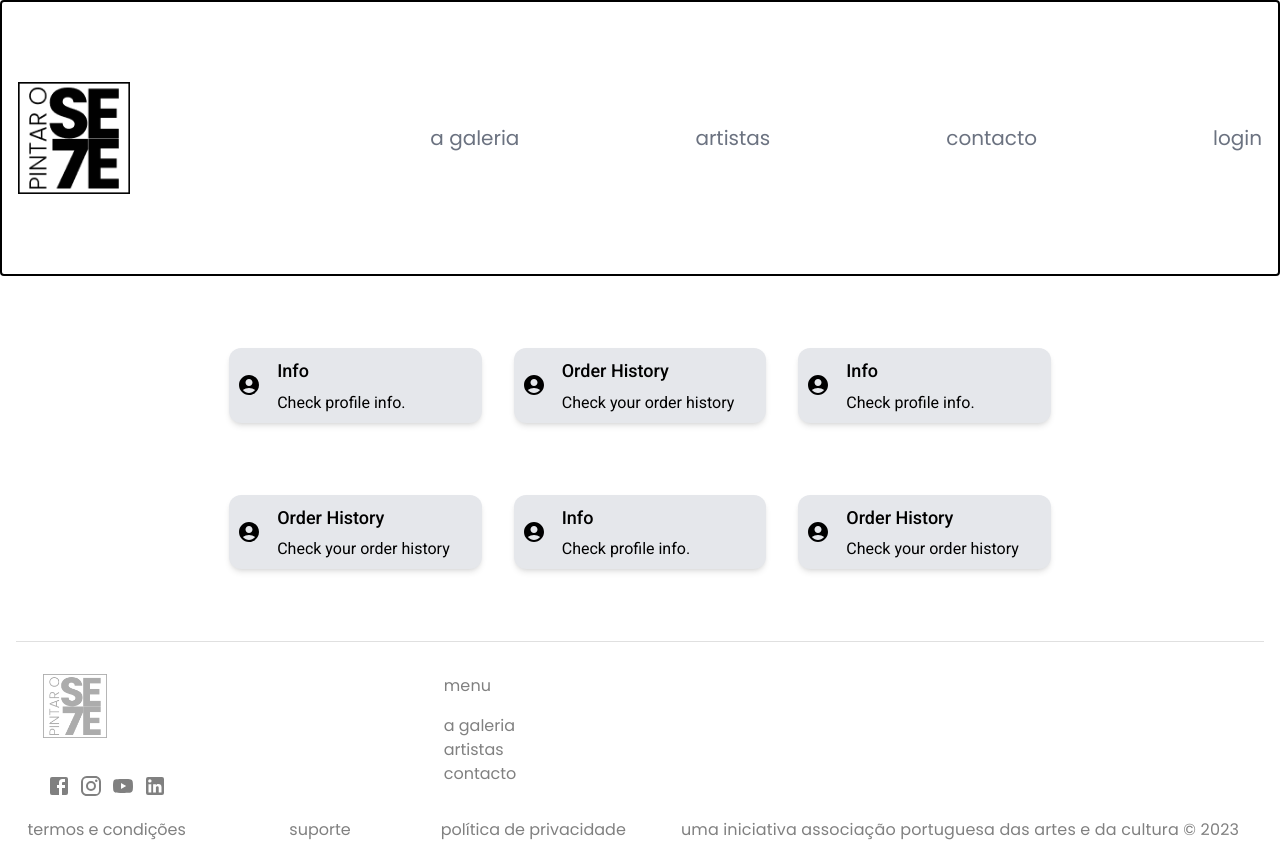
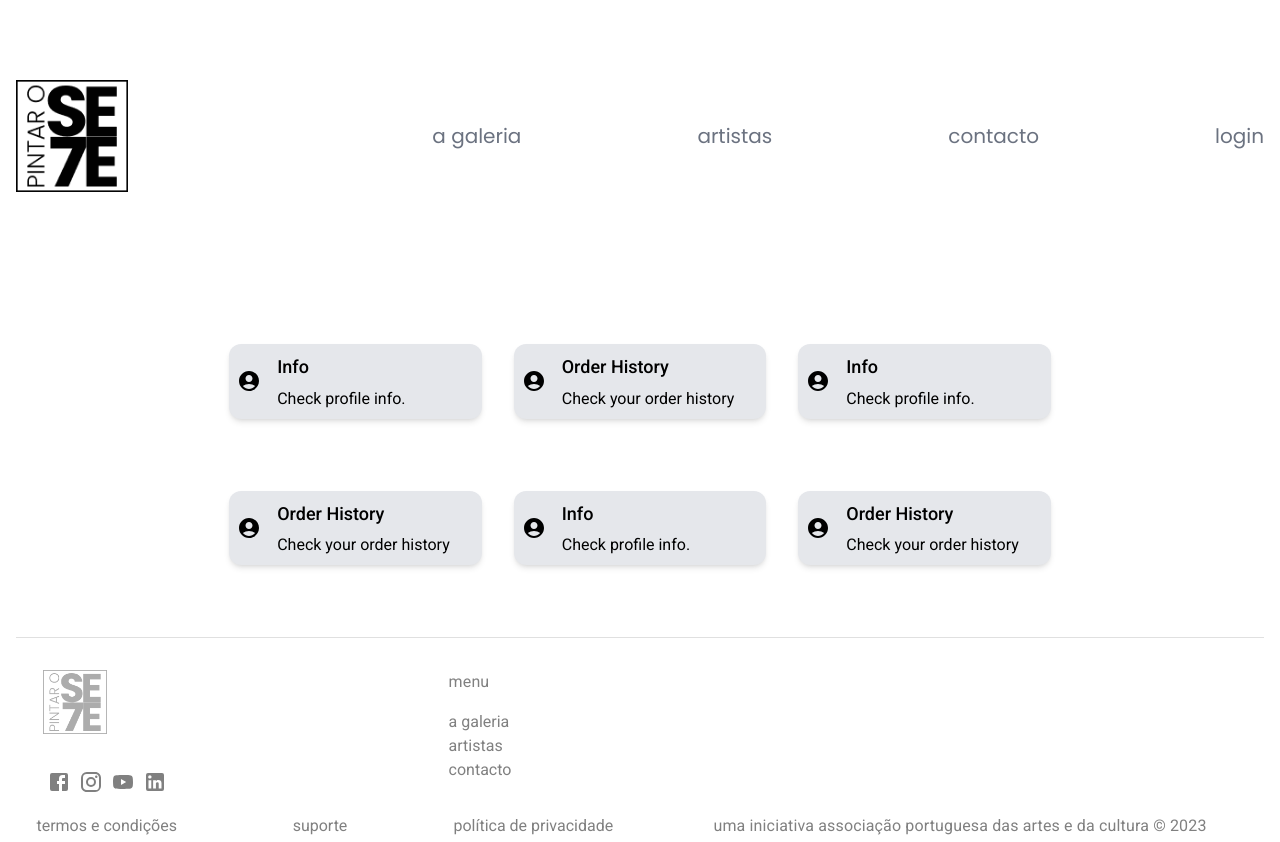
Before and after one commit to JoaoGiesteira33/apac-loja, a React (Vite) app in the folder client/: page /profile in a window 1280 px wide. Built offline with nearby package versions, Linux system fonts and the light colour scheme.

Commit message:
New hero section, footer font fix, navbar height adjustment

```diff
--- a/client/src/App.tsx
+++ b/client/src/App.tsx
@@ -12,6 +12,7 @@ import { ChatWidget } from './components/ChatWidget';
 
 // dynamically load components as they are needed
 const HomePage = React.lazy(() => import('./pages/Home'));
+const HomePagePintarO7 = React.lazy(() => import('./pages/pintar_o_7/Home'));
 const ProductPage = React.lazy(() => import('./pages/Product'));
 
 function App() {
@@ -45,7 +46,7 @@ function App() {
     const routes = [
         {
             path: '/',
-            element: <HomePage />,
+            element: <HomePagePintarO7 />,
             requireAuth: false,
         },
         {
@@ -62,7 +63,8 @@ function App() {
             path: '/product',
             element: <ProductPage />,
             requireAuth: false,
-        },{
+        },
+        {
             path: '/profile',
             element: <ProfileIndex />,
             requireAuth: false,
@@ -71,7 +73,7 @@ function App() {
             path: '/profile/info',
             element: <ProfileInfo />,
             requireAuth: false,
-        }
+        },
     ];
 
     return (
--- a/client/src/components/new_footer.tsx
+++ b/client/src/components/new_footer.tsx
@@ -1,33 +1,53 @@
-import { Grid, Box, Divider, Link, List, ListItem, Typography } from '@mui/material';
+import {
+    Grid,
+    Box,
+    Divider,
+    Link,
+    List,
+    ListItem,
+    Typography,
+} from '@mui/material';
 import FacebookIcon from '@mui/icons-material/Facebook';
 import InstagramIcon from '@mui/icons-material/Instagram';
 import YouTubeIcon from '@mui/icons-material/YouTube';
 import LinkedInIcon from '@mui/icons-material/LinkedIn';
 import logo from '../assets/LOGO.png';
-import "@fontsource/poppins";
 
 const Footer = () => {
+    const COLOR = 'gray';
+    const ICON_MARGIN = 0.5;
 
-        const COLOR = "gray"
-        const ICON_MARGIN = 0.5
-
-        function MY_LNK ({link, text} : {link: string, text: string}) {
+    function MY_LNK({ link, text }: { link: string; text: string }) {
         return (
-                <Link href={link} color={COLOR} underline="none" fontFamily="Poppins">{text}</Link>
+            <Link
+                className="font-poppins"
+                href={link}
+                color={COLOR}
+                underline="none">
+                {text}
+            </Link>
         );
     }
 
     return (
-                <Box component="div" sx={{
+        <Box
+            component="div"
+            sx={{
                 flexGrow: 1,
-                    backgroundColor: "white"
+                backgroundColor: 'white',
             }}>
-
-                    <Grid container >
+            <Grid container>
                 <Grid xs={12}>
                     <Divider variant="middle" />
                 </Grid>
-                        <Grid xs={6} sm={3} md={3} lg={2} display="flex" justifyContent="center" alignItems="center">
+                <Grid
+                    xs={6}
+                    sm={3}
+                    md={3}
+                    lg={2}
+                    display="flex"
+                    justifyContent="center"
+                    alignItems="center">
                     <List>
                         <ListItem>
                             <img
@@ -37,43 +57,85 @@ const Footer = () => {
                             />
                         </ListItem>
                         <ListItem>
-                                    <FacebookIcon sx={{color: COLOR, margin: ICON_MARGIN}} />
-                                    <InstagramIcon sx={{color: COLOR, margin: ICON_MARGIN}} />
-                                    <YouTubeIcon sx={{color: COLOR, margin: ICON_MARGIN}} />
-                                    <LinkedInIcon sx={{color: COLOR, margin: ICON_MARGIN}} />
+                            <FacebookIcon
+                                sx={{ color: COLOR, margin: ICON_MARGIN }}
+                            />
+                            <InstagramIcon
+                                sx={{ color: COLOR, margin: ICON_MARGIN }}
+                            />
+                            <YouTubeIcon
+                                sx={{ color: COLOR, margin: ICON_MARGIN }}
+                            />
+                            <LinkedInIcon
+                                sx={{ color: COLOR, margin: ICON_MARGIN }}
+                            />
                         </ListItem>
                     </List>
                 </Grid>
-                        <Grid xs={6} sm={5} md={5} display="flex" justifyContent="center" alignItems="center">
-
+                <Grid
+                    xs={6}
+                    sm={5}
+                    md={5}
+                    display="flex"
+                    justifyContent="center"
+                    alignItems="center">
                     <List>
-                                <ListItem disablePadding sx={{paddingBottom: 2}}>
-                                    <Typography color="gray" fontFamily="Poppins">menu</Typography>
+                        <ListItem disablePadding sx={{ paddingBottom: 2 }}>
+                            <Typography color="gray" className="font-poppins">
+                                menu
+                            </Typography>
                         </ListItem>
                         <ListItem disablePadding>
-                                    <MY_LNK link="#" text="a galeria"/>
+                            <MY_LNK link="#" text="a galeria" />
                         </ListItem>
                         <ListItem disablePadding>
-                                    <MY_LNK link="#" text="artistas"/>
+                            <MY_LNK link="#" text="artistas" />
                         </ListItem>
                         <ListItem disablePadding>
-                                    <MY_LNK link="#" text="contacto"/>
+                            <MY_LNK link="#" text="contacto" />
                         </ListItem>
                     </List>
                 </Grid>
             </Grid>
             <Grid container>
-                        <Grid xs={12} md={3} lg={2} display="flex" alignItems="center" justifyContent="center">
-                            <MY_LNK link="#" text="termos e condições"/>
+                <Grid
+                    xs={12}
+                    md={3}
+                    lg={2}
+                    display="flex"
+                    alignItems="center"
+                    justifyContent="center">
+                    <MY_LNK link="#" text="termos e condições" />
                 </Grid>
-                        <Grid xs={12} md={3} lg={2} display="flex" alignItems="center" justifyContent="center">
-                            <MY_LNK link="#" text="suporte"/>
+                <Grid
+                    xs={12}
+                    md={3}
+                    lg={2}
+                    display="flex"
+                    alignItems="center"
+                    justifyContent="center">
+                    <MY_LNK link="#" text="suporte" />
                 </Grid>
-                        <Grid xs={12} md={3} lg={2} display="flex" alignItems="center" justifyContent="center">
-                            <MY_LNK link="#" text="política de privacidade"/>
+                <Grid
+                    xs={12}
+                    md={3}
+                    lg={2}
+                    display="flex"
+                    alignItems="center"
+                    justifyContent="center">
+                    <MY_LNK link="#" text="política de privacidade" />
                 </Grid>
-                        <Grid xs={12} md={3} lg={6} display="flex" alignItems="center" justifyContent="center">
-                            <Typography color="gray" fontFamily="Poppins">uma iniciativa associação portuguesa das artes e da cultura © 2023</Typography>
+                <Grid
+                    xs={12}
+                    md={3}
+                    lg={6}
+                    display="flex"
+                    alignItems="center"
+                    justifyContent="center">
+                    <Typography color="gray" className="font-poppins">
+                        uma iniciativa associação portuguesa das artes e da
+                        cultura © 2023
+                    </Typography>
                 </Grid>
             </Grid>
         </Box>
--- /dev/null
+++ b/client/src/components/pintar_o_7/Hero.tsx
@@ -0,0 +1,28 @@
+export default function Hero() {
+    return (
+        <div className="flex flex-col md:flex-row md:items-stretch justify-center md:justify-between">
+            <div className="flex justify-center mt-6 md:mt-0">
+                <img
+                    src="https://picsum.photos/2000/1000"
+                    alt="Hero"
+                    className="md:max-h-[35rem] w-full h-auto object-cover"
+                />
+            </div>
+            <div className="flex font-poppins py-5 md:p-10 text-[#FFF6DE] bg-[#FF3D00] grow flex-col items-center md:items-start justify-center md:justify-end">
+                <h1 className="text-3xl text-center md:text-left md:text-5xl font-bold">
+                    Pintar o 7
+                </h1>
+                <p className="text-center font-light md:text-left mt-2">
+                    Uma iniciativa Associação Portuguesa das Artes e da Cultura
+                </p>
+                <div className="flex flex-col font-light md:flex-row md:items-center mt-6">
+                    <a
+                        href="#"
+                        className="px-8 py-2 border-[1px] border-inherit">
+                        saber mais
+                    </a>
+                </div>
+            </div>
+        </div>
+    );
+}
--- a/client/src/components/pintar_o_7/Navbar.tsx
+++ b/client/src/components/pintar_o_7/Navbar.tsx
@@ -31,10 +31,7 @@ const customTheme: CustomFlowbiteTheme = {
 export default function Navbar() {
     return (
         <Flowbite theme={{ theme: customTheme }}>
-            <FlowbiteNavbar
-                className="border-black border-2 mb-10"
-                fluid
-                rounded>
+            <FlowbiteNavbar className="mb-10" fluid rounded>
                 <FlowbiteNavbar.Brand as={Link} href="/">
                     <img
                         src={logoApac}
--- a/client/src/pages/pintar_o_7/Home.tsx
+++ b/client/src/pages/pintar_o_7/Home.tsx
@@ -1,3 +1,7 @@
+import Hero from "../../components/pintar_o_7/Hero";
+
 export default function Home() {
-    return <div></div>;
+    return <div>
+        <Hero></Hero>
+    </div>;
 }
```
Lines whose indentation alone changed are shown as unchanged.
